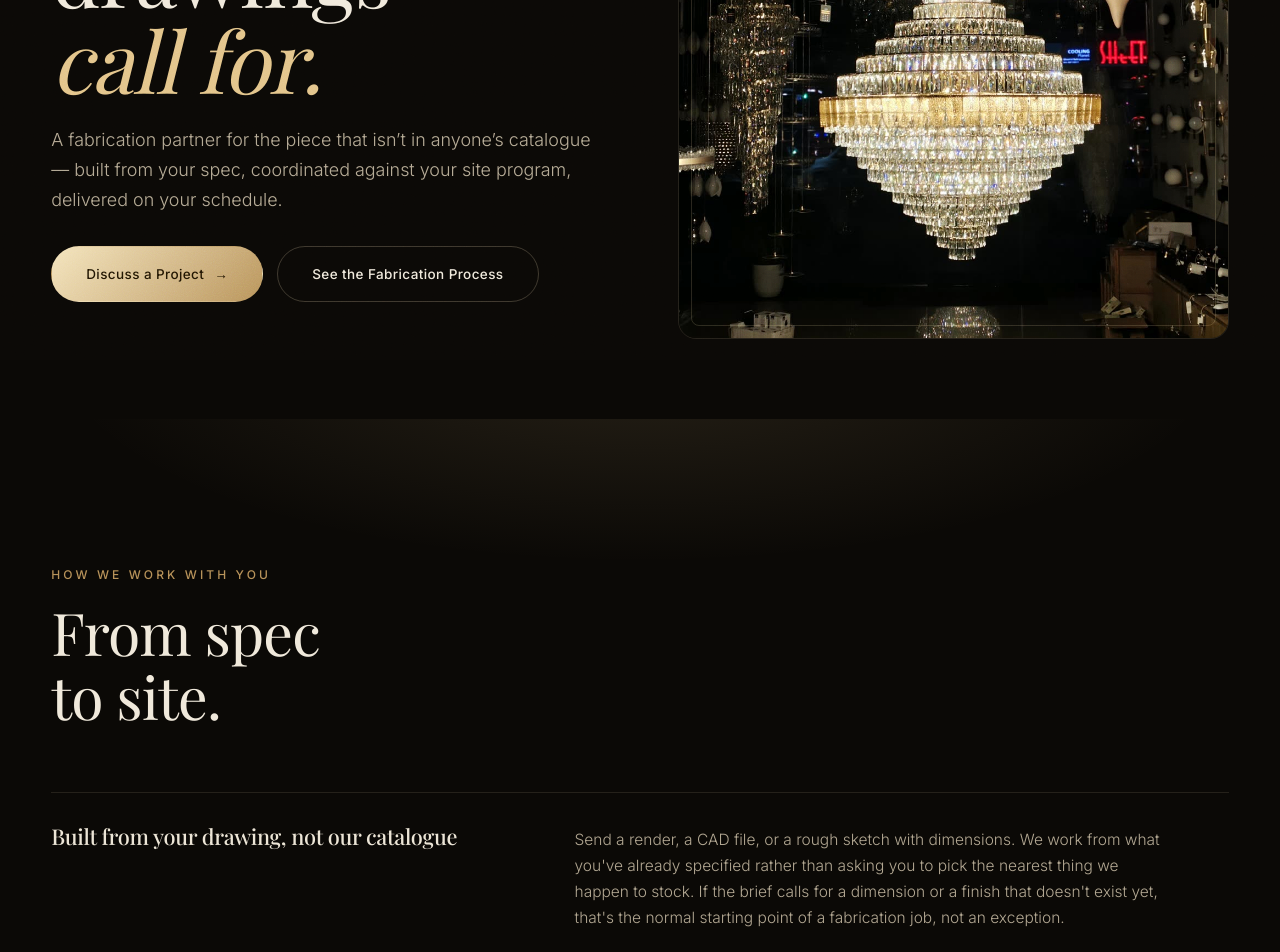
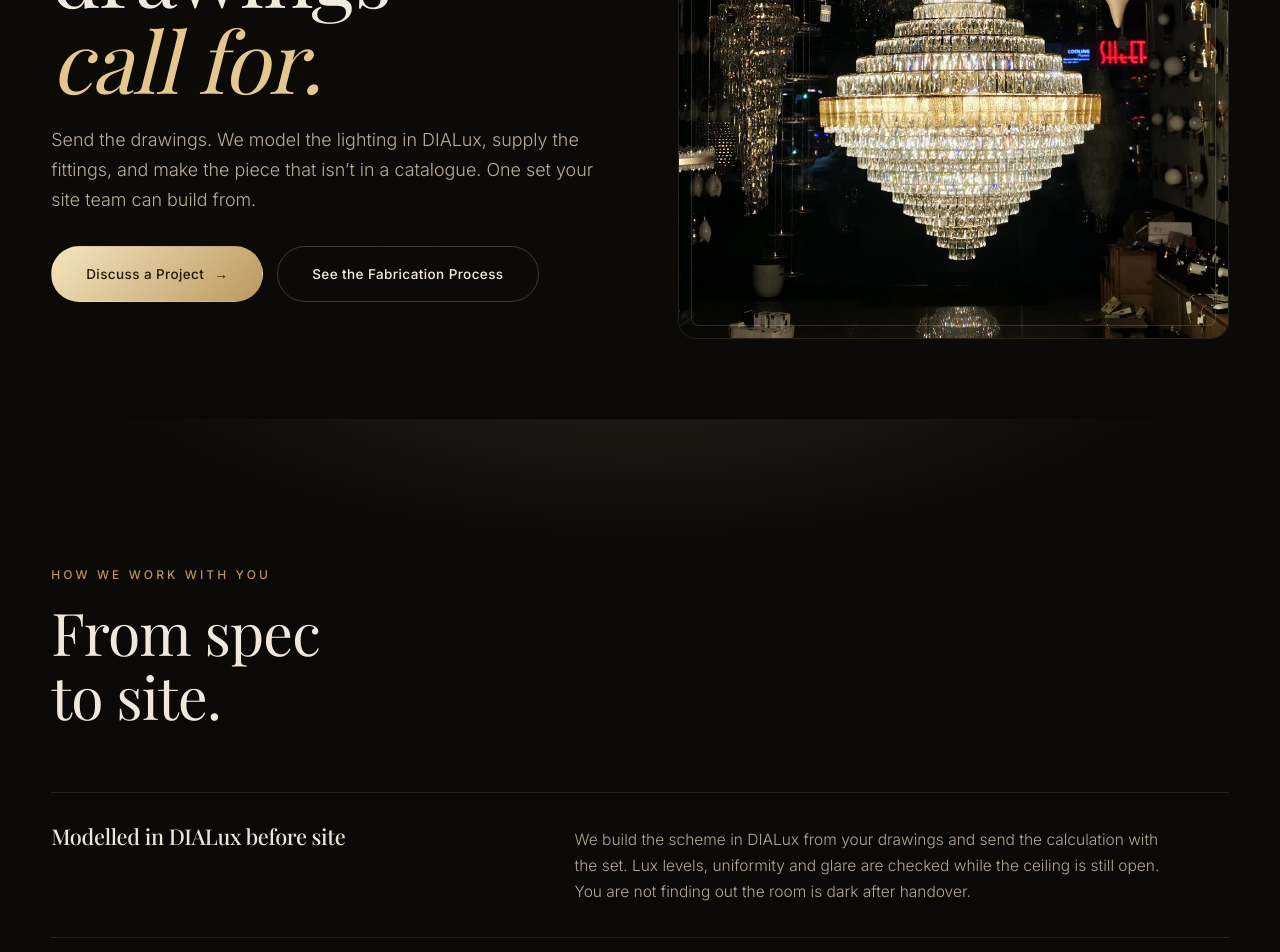
Before and after one commit to ijas47/Elor, a Next.js app: page /for/architects-and-designers in a window 1280 px wide. Shown: the part 440-1392 px from the top of the page. Built offline with nearby package versions, Linux system fonts and the light colour scheme.

Commit message:
Say that lighting plans are modelled in DIALux.
Architects and owners can see the calculation is part of the plan, checked before the ceiling closes.

```diff
--- a/app/for/architects-and-designers/page.tsx
+++ b/app/for/architects-and-designers/page.tsx
@@ -9,7 +9,7 @@ import { MagneticButton } from "@/components/motion/MagneticButton";
 const TITLE = "Custom Lighting Fabrication for Architects & Interior Designers";
 const META_TITLE = "Custom Lighting for Architects & Designers";
 const DESC =
-  "A fabrication partner for lighting your drawings call for but nobody stocks — trade pricing, spec sheets, phased delivery and site coordination.";
+  "Lighting plans modelled in DIALux, then supplied and fabricated. For the piece your drawing calls for, with spec sheets, phased delivery and site coordination.";
 const PATH = "/for/architects-and-designers";
 
 export const metadata: Metadata = {
@@ -19,6 +19,10 @@ export const metadata: Metadata = {
 };
 
 const workWith = [
+  {
+    h: "Modelled in DIALux before site",
+    p: "We build the scheme in DIALux from your drawings and send the calculation with the set. Lux levels, uniformity and glare are checked while the ceiling is still open. You are not finding out the room is dark after handover.",
+  },
   {
     h: "Built from your drawing, not our catalogue",
     p: "Send a render, a CAD file, or a rough sketch with dimensions. We work from what you've already specified rather than asking you to pick the nearest thing we happen to stock. If the brief calls for a dimension or a finish that doesn't exist yet, that's the normal starting point of a fabrication job, not an exception.",
@@ -117,9 +121,9 @@ export default function ArchitectsAndDesigners() {
               </Reveal>
               <Reveal delay={0.12}>
                 <p className="lede" style={{ marginTop: 22 }}>
-                  A fabrication partner for the piece that isn&rsquo;t in
-                  anyone&rsquo;s catalogue — built from your spec, coordinated
-                  against your site program, delivered on your schedule.
+                  Send the drawings. We model the lighting in DIALux, supply
+                  the fittings, and make the piece that isn&rsquo;t in a
+                  catalogue. One set your site team can build from.
                 </p>
               </Reveal>
               <Reveal delay={0.18}>
--- a/app/page.tsx
+++ b/app/page.tsx
@@ -34,7 +34,7 @@ export default function Home() {
       {/* Trust */}
       <div className="trust">
         <div className="trust-inner">
-          <div className="trust-item"><span className="trust-num">Plan</span><span className="trust-label">Written before<br />the ceiling closes</span></div>
+          <div className="trust-item"><span className="trust-num">DIALux</span><span className="trust-label">The plan is calculated<br />before the ceiling closes</span></div>
           <div className="trust-item"><span className="trust-num">Factory</span><span className="trust-label">Custom chandeliers<br />made by us</span></div>
           <div className="trust-item"><span className="trust-num">Range</span><span className="trust-label">Basic fittings<br />to luxury pieces</span></div>
           <div className="trust-item"><span className="trust-num">3</span><span className="trust-label">Experience centres<br />Kannur, Calicut, Kochi</span></div>
@@ -250,11 +250,12 @@ export default function Home() {
               <Reveal><h2 className="h-lg">What a lighting plan<br />actually <span className="serif-i">contains.</span></h2></Reveal>
             </div>
             <Reveal delay={0.12}>
-              <p className="lede">Not a quotation with fixture names on it. A drawing set your architect, your contractor and your electrician can all build from, issued before anything is ordered or any conduit is laid.</p>
+              <p className="lede">Not a quotation with fixture names on it. The scheme is modelled in DIALux first, so the light levels are known while the ceiling can still change. Then your architect, contractor and electrician get a drawing set they can build from.</p>
             </Reveal>
           </div>
           <Stagger className="register">
             {[
+              { h: "DIALux calculation", p: "Lux levels, distribution and a false-colour view of each room. This is how we check the room is actually lit the way the drawing promises, before conduit is laid." },
               { h: "Reflected ceiling plan", p: "Every fixture marked in position on your floor plan, with drop heights and beam directions. The document the site works from." },
               { h: "Circuit and switching layout", p: "What comes on with which switch, which groups dim, where the drivers sit. Decided at drawing stage, not argued about on site." },
               { h: "Fixture schedule", p: "Every light listed with code, finish, lamp type, colour temperature and wattage, so the specification survives handover to anyone else." },
--- a/components/sections/Hero.tsx
+++ b/components/sections/Hero.tsx
@@ -52,7 +52,7 @@ const STAGES = [
         the ceiling <i className="serif-i">closes.</i>
       </>,
     ],
-    lede: "We write the lighting plan, supply the fittings, and make the custom pieces in our factory. For architects, and for owners building homes and commercial spaces.",
+    lede: "We write the lighting plan in DIALux, supply the fittings, and make the custom pieces in our factory. For architects, and for owners building homes and commercial spaces.",
   },
   {
     src: "/hero/stage-2-project.jpg",
--- a/lib/site.ts
+++ b/lib/site.ts
@@ -15,7 +15,7 @@ export const site = {
   tagline: "Lighting plans, supply, and custom chandeliers. By Celestial Lights.",
   domain: "https://www.elorlighting.com",
   description:
-    "Elor Lighting is the lighting consultancy of Celestial Lights. We write the lighting plan for architects and for owners building homes and commercial spaces, supply the fittings from basic to luxury, and manufacture custom chandeliers in our own factory. Celestial has stores and experience centres in Kannur and Calicut. Kochi is a full experience centre. An online store for the range is being built.",
+    "Elor Lighting is the lighting consultancy of Celestial Lights. We write the lighting plan in DIALux for architects and for owners building homes and commercial spaces, supply the fittings from basic to luxury, and manufacture custom chandeliers in our own factory. Celestial has stores and experience centres in Kannur and Calicut. Kochi is a full experience centre. An online store for the range is being built.",
   /**
    * `description` above is the full entity description — it feeds Organization
    * schema and llms.txt, where length is fine. `metaDescription` is the SERP
```
